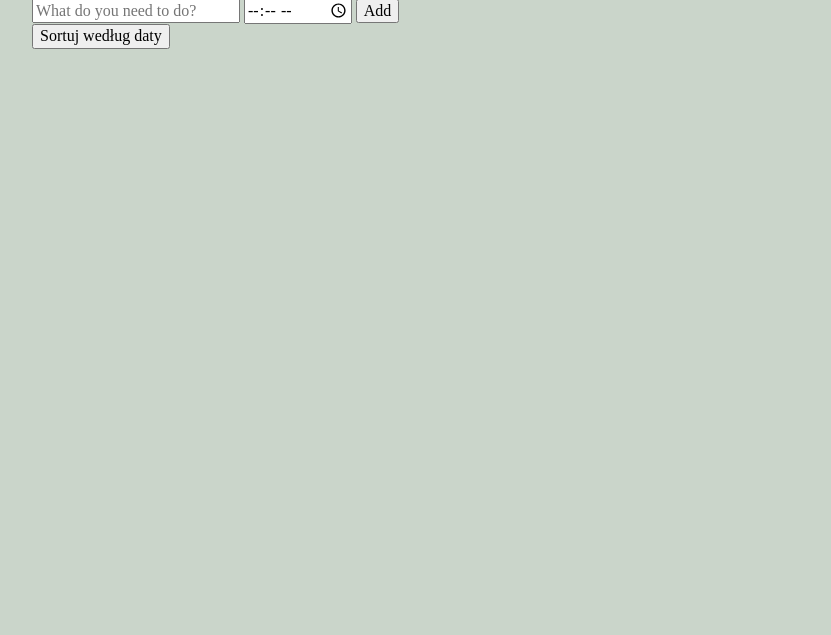
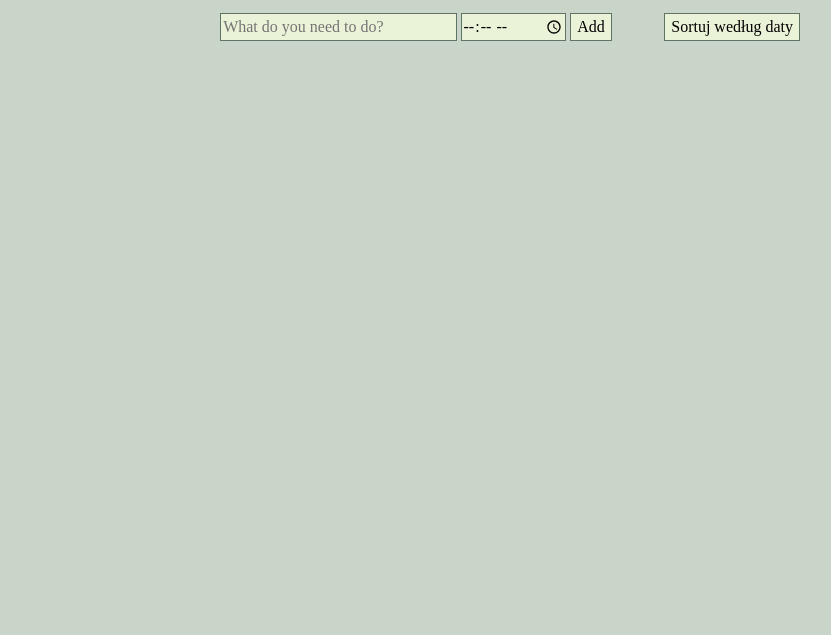
Before and after one commit to TatianaSz/Angular, a website: page todoapp/page.html in a window 1280 px wide. Shown: the part 165-800 px from the top of the page, without its empty margins (224-1055 px from the left). Drawn offline with nearby package versions, Linux system fonts and the light colour scheme.

Commit message:
added more styling to form

```diff
--- a/todoapp/js.js
+++ b/todoapp/js.js
@@ -9,7 +9,7 @@ app.controller("taski", ["$scope", function($scope){
     $scope.init = function () {
         let items = JSON.parse(window.localStorage.getItem('taskInfo'))
    console.log(JSON.parse(window.localStorage.getItem('taskInfo')))
-   for(let i = 1;i<items.length;i++){
+   for(let i = 0;i<items.length;i++){
    $scope.tasks.push(items[i])
    }
     }
@@ -38,9 +38,7 @@ $scope.removeTask=function(task){
 }
 
     $scope.tasks = [
-        {taskName: "Fill my task list!",
-         hour: "Everyday!"
-        },
+
     ]
 
     $scope.init();
--- a/todoapp/style.css
+++ b/todoapp/style.css
@@ -42,3 +42,28 @@ svg{
    margin-left:5px;
    cursor:pointer;
 }
+form{
+    text-align:center;
+    margin-top:1rem;
+}
+form input, button{
+    background-color:#EAF2D7;
+    border:1px solid #5F7367;
+
+}
+form input[type=text]{
+    width:30%;
+    height:1.5rem;
+
+}
+form input[type=time], form input[type=submit], button{
+    line-height:1.5rem;
+}
+button{
+    position:absolute;
+    top:0;
+    right:0;
+}
+.form-container{
+    position:relative;
+}
--- a/todoapp/task.html
+++ b/todoapp/task.html
@@ -1,10 +1,12 @@
 <div class="task" ng-controller="taski" >
+    <div class="form-container">
     <form ng-submit="addTask()">
     <input type="text" ng-model="whatAdd" placeholder="What do you need to do?">
     <input type="time" ng-model="whenAdd">
     <input type="submit"  value="Add">
 </form>
 <button ng-click="sort()">Sortuj według daty</button>
+</div>
 <ul>
     <li ng-repeat="task in tasks track by $index">
         <h3>{{task.taskName}}</h3>
```
